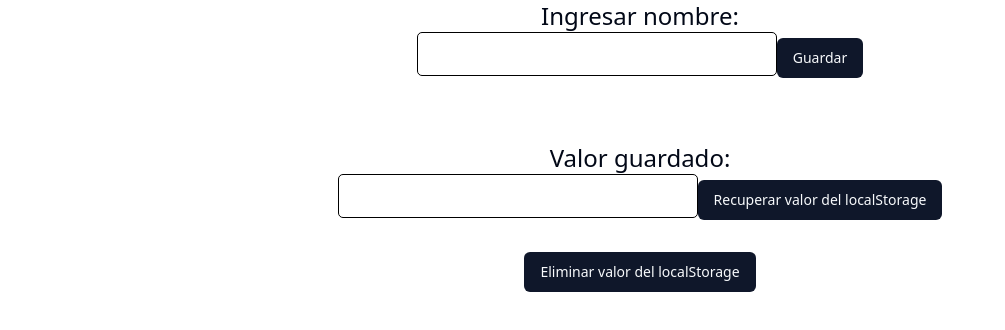
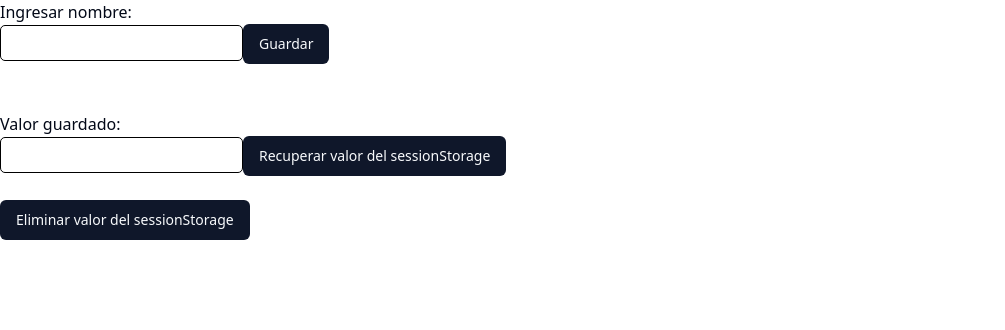
Before and after one commit to tahayk3/front-payroll-gt, a React (Vite) app: page / in a window 1280 px wide. Shown: the top 330 px of the page, without its empty margins (0-1005 px from the left). Built offline with nearby package versions, Linux system fonts and the light colour scheme.

Commit message:
feact: implementacion de session storage

```diff
--- a/src/components/App.jsx
+++ b/src/components/App.jsx
@@ -1,49 +1,48 @@
 import { Button } from './ui/button'
 import '../index.css'
 import React, { useState } from 'react';
-import { useLocalStorage } from "../services/local-storage";
+import SessionStorageHandler from '../services/session-storage';
 
 const App = () => {
-  const [inputText, setInputText, removeItem] = useLocalStorage("nombreUsuario", '');
   const [nombre, setNombre] = useState("");
-  const [nombreMostrar, setNombreMostra] = useState("");
+  const [nombreMostrar, setNombreMostrar] = useState("");
+
+  const handler = new SessionStorageHandler();
 
   const handleInputChange = (e) => {
-    const text = e.target.value
+    const text = e.target.value;
     setNombre(text);
     console.log(text);
   }
 
-  const saveData = (event) => {
-    setInputText(nombre);
-    alert('Valor del input guardado en el almacenamiento local: ');
-  }
-  const setData = () => {
-    setNombreMostra(inputText);
-    alert("Se mostro el valor guardado");
+  const handleSaveData = () => {
+    handler.saveData("nombreUsuario", nombre);
   };
-  const removeData = () => {
-    //Forma 1 de eliminar el item
-    //    setInputText("");
-    //forma 2 de eliminar item
-    removeItem();
-    setNombreMostra("");
-    alert("El valor del localStorage se ha eliminado");
+
+  const handleSetData = () => {
+    handler.setData("nombreUsuario");
+    const nombreMostrar = sessionStorage.getItem("nombreUsuario") || '';
+    setNombreMostrar(nombreMostrar);
+  };
+
+  const handleRemoveData = () => {
+    handler.removeData("nombreUsuario");
+    setNombreMostrar('');
   };
 
   return (
-    <div className='text-center text-2xl '>
+    <div>
       <label>
         Ingresar nombre:
         <br />
         <input
           type="text"
+          value={nombre}
           onChange={handleInputChange}
           style={{ border: '1px solid black', padding: '5px', borderRadius: '5px' }}
         />
       </label>
-      <Button onClick={saveData} >Guardar</Button>
-
+      <Button onClick={handleSaveData}>Guardar</Button>
 
       <br />
       <br />
@@ -58,13 +57,12 @@ const App = () => {
           style={{ border: '1px solid black', padding: '5px', borderRadius: '5px' }}
         />
       </label>
-      <Button onClick={setData}>Recuperar valor del localStorage</Button>
+      <Button onClick={handleSetData}>Recuperar valor del sessionStorage</Button>
 
       <br />
       <br />
-      <Button onClick={removeData}>Eliminar valor del localStorage</Button>
+      <Button onClick={handleRemoveData}>Eliminar valor del sessionStorage</Button>
     </div>
-  )
-}
-
-export default App
+  );
+};
+export default App;
--- a/src/services/local-storage.js
+++ /dev/null
@@ -1,46 +0,0 @@
-
-import { useState, useEffect } from "react";
-
-function getStorageValue(key, defaultValue) {
-    /*
-        Obtener el valor almacenado en el localStorage para la clave proporcionada.
-        Comprobar si el valor recuperado del localStorage es null o undefined, si cumple devolver el defaulValue
-        Si no, entonces devolver el valor analizado
-       */
-    const saved = localStorage.getItem(key);
-    if (saved === null || typeof saved === 'undefined') {
-        return defaultValue; // Si es así, devolvemos el valor por defecto
-    }
-    const initial = JSON.parse(saved);
-    console.log("Valor del item en localStorage: " + initial)
-    return initial || defaultValue;
-}
-
-
-export const useLocalStorage = (key, defaultValue) => {
-    /*Hook
-    inicalizar con el valor del getStorageValue
-    actualizar cuando los valores cambian o eliminar la clave en caso es null-undefined
-    opcion de remover la clave
-    devolver el valor, la funcion para actualizar y la funcion para eliminar
-    */
-
-    const [value, setValue] = useState(() => {
-        return getStorageValue(key, defaultValue);
-    });
-
-    useEffect(() => {
-        if (value === null || typeof value === 'undefined') {
-            localStorage.removeItem(key);
-        } else {
-            localStorage.setItem(key, JSON.stringify(value));
-        }
-    }, [key, value]);
-
-    const removeItem = () => {
-        localStorage.removeItem(key);
-        setValue(defaultValue);
-    };
-
-    return [value, setValue, removeItem];
-};
--- /dev/null
+++ b/src/services/session-storage.js
@@ -0,0 +1,25 @@
+import  { Component } from 'react';
+
+class SessionStorageHandler extends Component {
+  constructor(props) {
+    super(props);
+  }
+
+  saveData(clave, valor) {
+    sessionStorage.setItem(clave, valor);
+    console.log(sessionStorage);
+    alert('Valor guardado en sessionStorage bajo la clave "' + clave + '": ' + valor);
+  }
+
+  setData(clave) {
+    const valorMostrar = sessionStorage.getItem(clave) || '';
+    alert('Valor recuperado de sessionStorage bajo la clave "' + clave + '": ' + valorMostrar);
+  }
+
+  removeData(clave) {
+    sessionStorage.removeItem(clave);
+    alert('Se ha eliminado el valor de sessionStorage bajo la clave "' + clave + '"');
+  }
+}
+
+export default SessionStorageHandler;
```
